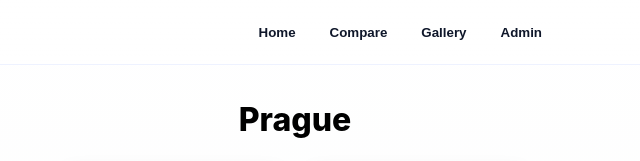
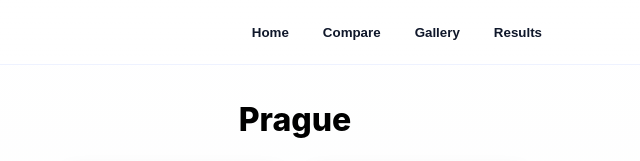
Before and after one commit to Badhan-alsoltech/AI-vs-Traditional, a website: page screens/index.html in a window 1280 px wide. Shown: the top 161 px of the page, 640-1280 px from the left. Drawn offline with nearby package versions, Linux system fonts and the light colour scheme; animation ran at ten frames a second.

Commit message:
Update index.html

```diff
--- a/screens/index.html
+++ b/screens/index.html
@@ -82,7 +82,7 @@
           <button class="nav-btn" id="homeBtn">Home</button>
           <button class="nav-btn" id="compareBtn">Compare</button>
           <button class="nav-btn" id="galleryBtn">Gallery</button>
-          <button class="nav-btn" id="adminBtn">Admin</button>
+          <button class="nav-btn" id="adminBtn">Results</button>
         </div>
       </div>
     </nav>
```
